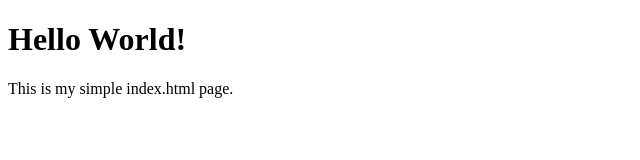
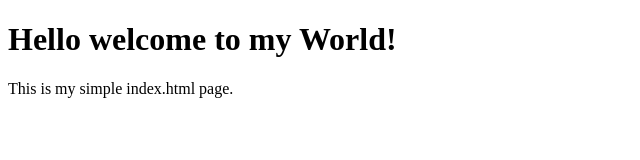
Before and after one commit to akhilsayyad/centralgit, a plain HTML site: page index.html in a window 1280 px wide. Shown: the whole page, without its empty margins (0-640 px from the left). Drawn offline with Linux system fonts and the light colour scheme.

Commit message:
Added some lines

```diff
--- a/index.html
+++ b/index.html
@@ -4,7 +4,7 @@
     <title>My First Web Page</title>
 </head>
 <body>
-    <h1>Hello World!</h1>
+    <h1>Hello welcome to my  World!</h1>
     <p>This is my simple index.html page.</p>
 </body>
 </html>
```
